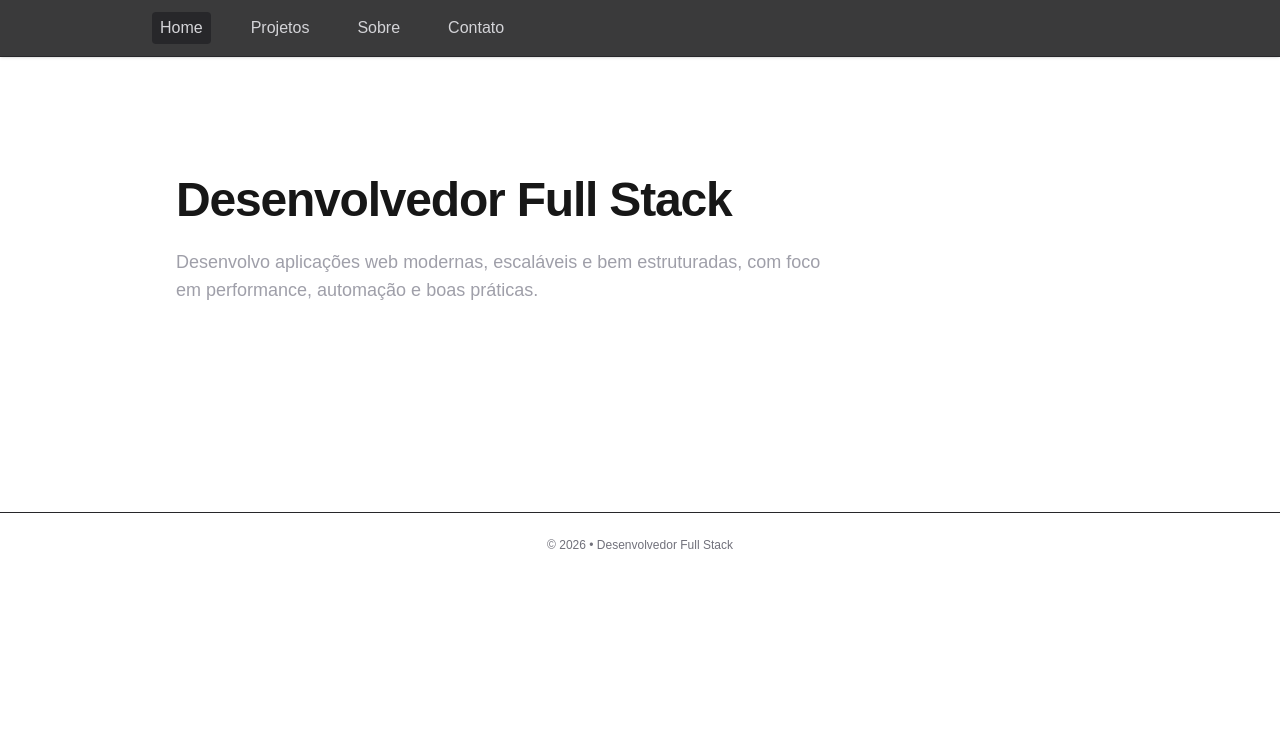
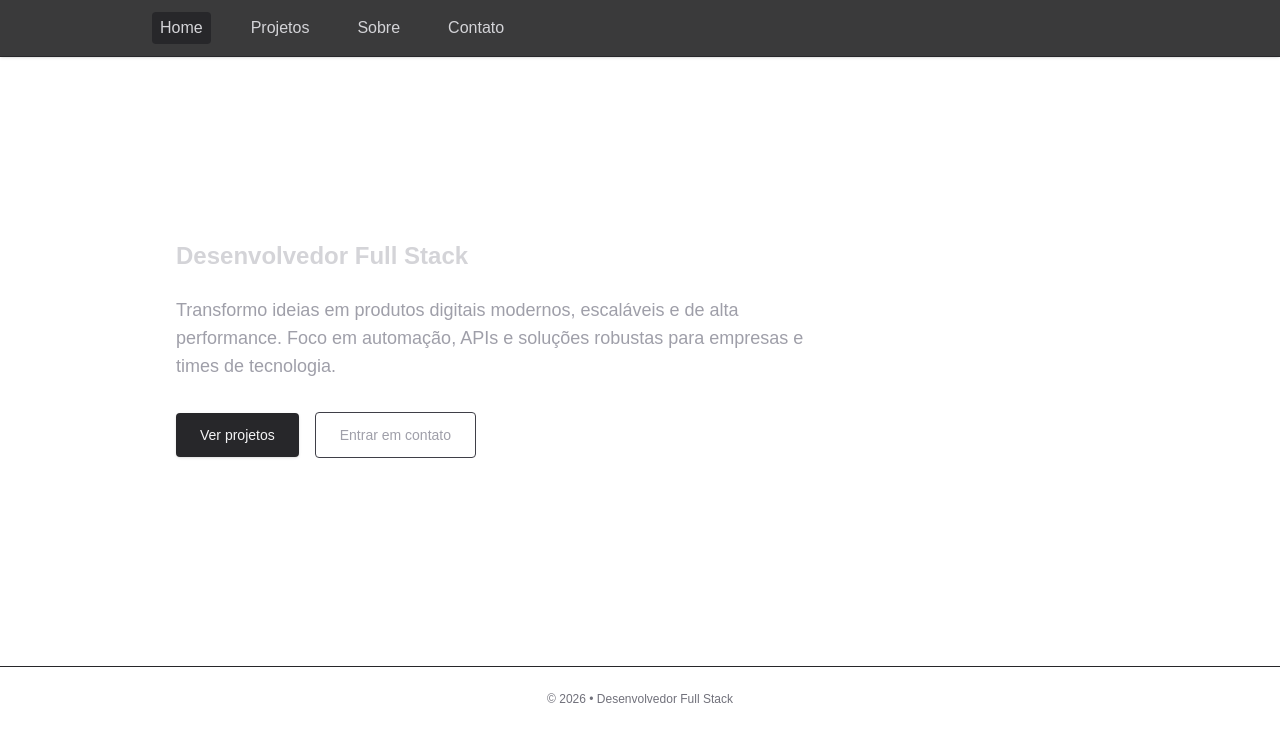
Before and after one commit to RafaelsXavi/portfolio, a Next.js app: page / in a window 1280 px wide. Shown: the top 742 px of the page. Built offline with nearby package versions, Linux system fonts and the light colour scheme.

Commit message:
refatora a seção principal do portfólio para melhorar a estrutura e animações

```diff
--- a/app/page.tsx
+++ b/app/page.tsx
@@ -3,23 +3,37 @@ import { motion } from "framer-motion";
 
 export default function Home() {
   return (
-    <main className="max-w-5xl mx-auto px-6 pt-32 pb-20">
-      <motion.h1
-        initial={{ y: 24, opacity: 0 }}
+    <main className="max-w-5xl mx-auto px-6 pt-32 pb-20 flex flex-col items-start gap-12">
+      <motion.section
+        initial={{ y: 32, opacity: 0 }}
         animate={{ y: 0, opacity: 1 }}
-        transition={{ duration: 0.5, ease: "easeOut" }}
-        className="text-4xl md:text-5xl font-bold tracking-tight"
+        transition={{ duration: 0.6, ease: "easeOut" }}
+        className="w-full"
       >
-        Desenvolvedor Full Stack
-      </motion.h1>
-      <motion.p
-        initial={{ y: 24, opacity: 0 }}
-        animate={{ y: 0, opacity: 1 }}
-        transition={{ delay: 0.15, duration: 0.5, ease: "easeOut" }}
-        className="mt-6 text-zinc-400 text-lg max-w-2xl"
-      >
-        Desenvolvo aplicações web modernas, escaláveis e bem estruturadas, com foco em performance, automação e boas práticas.
-      </motion.p>
+        <h1 className="text-4xl md:text-5xl font-bold tracking-tight text-white mb-4">
+          Rafael S. Xavier
+        </h1>
+        <h2 className="text-xl md:text-2xl font-semibold text-zinc-300 mb-6">
+          Desenvolvedor Full Stack
+        </h2>
+        <p className="text-zinc-400 text-lg max-w-2xl mb-8">
+          Transformo ideias em produtos digitais modernos, escaláveis e de alta performance. Foco em automação, APIs e soluções robustas para empresas e times de tecnologia.
+        </p>
+        <div>
+          <a
+            href="/projetos"
+            className="inline-block rounded bg-zinc-800 px-6 py-3 text-sm font-medium text-zinc-100 hover:bg-zinc-700 transition-colors shadow-sm"
+          >
+            Ver projetos
+          </a>
+          <a
+            href="/contato"
+            className="ml-4 inline-block rounded border border-zinc-700 px-6 py-3 text-sm font-medium text-zinc-400 hover:text-white hover:border-zinc-500 transition-colors"
+          >
+            Entrar em contato
+          </a>
+        </div>
+      </motion.section>
     </main>
   );
 }
```
